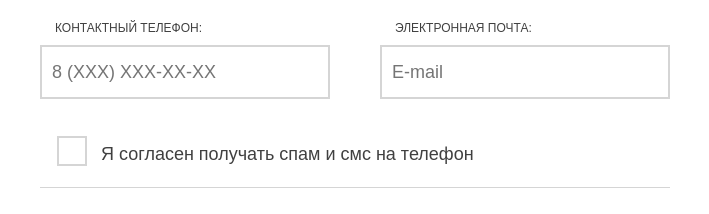
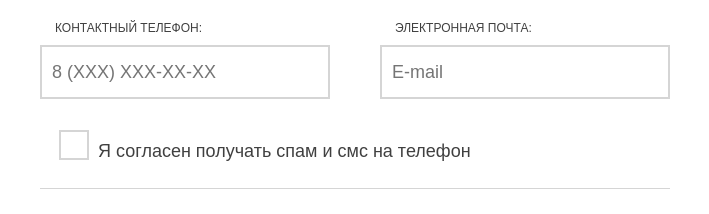
Before and after one commit to SergisGit/TheGreatKeksby, a plain HTML site: page index.html in a window 1280 px wide. Shown: the part 3115-3329 px from the top of the page, 90-799 px from the left. Drawn offline with Linux system fonts and the light colour scheme.

Commit message:
checkbox

```diff
--- a/css/style.css
+++ b/css/style.css
@@ -458,48 +458,53 @@ body {
 
 .checkbox-area {
     clear: both;
-    margin-top: 147px;
-    margin-bottom: 30px;
-    padding-bottom: 21px;
+	margin-top: 140px;
+    margin-bottom: 28px;
+	padding-top: 10px;
+    padding-bottom: 25px;
     border-bottom: 1px solid #d5d5d5;
 }
 
-.checkbox-area .my-checkbox {
-    position: relative;
-    display: inline-block;
+.my-checkbox {
+	position: relative;
+	margin-left: 58px;
+}
+.my-checkbox::before {
+    position: absolute;
+	content: "";
     width: 26px;
     height: 26px;
     border: 2px solid #d5d5d5;
     vertical-align: bottom;
-    margin-left: 17px;
-    margin-right: 9px;
+    top: -11px;
+	left: -39px;
 }
 
-.checkbox-area:hover .my-checkbox {
+.checkbox-area:hover .my-checkbox::before {
     border: 2px solid #b3b3b3;
 }
 
-.checkbox-area:active .my-checkbox {
+.checkbox-area:active .my-checkbox::before {
     border: 2px solid #8d745a;
 }
 
-.my-checkbox::before {
+.my-checkbox::after {
     position: absolute;
     content: "";
     width: 15px;
     height: 9px;
-    top: 10%;
-    left: 25%;
+    top: -7px;
+    left: -31px;
 	box-shadow: -3px 3px 0 0 #a38b70;
     transform: rotate(-45deg);
     display: none;
 }
 
-.feedback-form input[type="checkbox"]:checked~.my-checkbox::before {
+.feedback-form input[type="checkbox"]:checked~.my-checkbox::after {
     display: block;
 }
 
-.feedback-form input[type="checkbox"]:active~.my-checkbox::before {
+.feedback-form input[type="checkbox"]:active~.my-checkbox::after {
     display: block;
     box-shadow: -3px 3px 0 0 rgba(40, 40, 40, 0.3);
 }
--- a/index.html
+++ b/index.html
@@ -189,8 +189,7 @@
 
                 <div class="checkbox-area">
                     <input type="checkbox" name="subscription" id="subscription">
-                    <label for="subscription" class="my-checkbox"></label>
-                    <label for="subscription">Я согласен получать спам и смс на телефон</label>
+                    <label for="subscription" class="my-checkbox">Я согласен получать спам и смс на телефон</label>
                 </div>
 
                 <div class="feedback-form-group feedback-topic">
```
Also changed, not shown: 1 other file.
